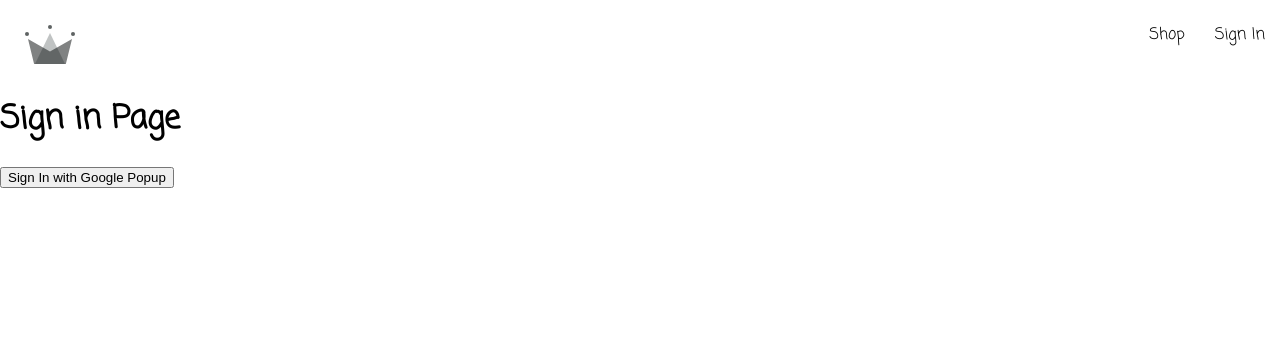
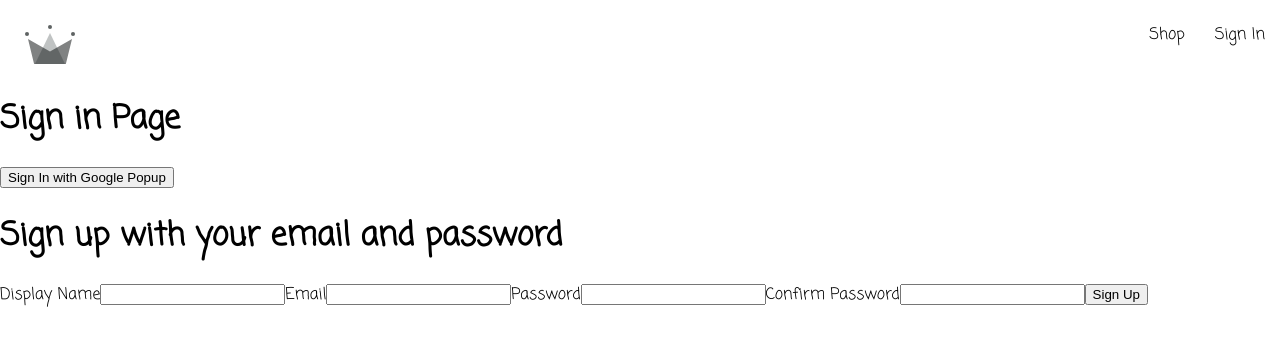
Before and after one commit to StellaBalinda/crwn-clothing, a React (Create React App) app: page /sign-in in a window 1280 px wide. Shown: the top 344 px of the page. Built offline with nearby package versions, Linux system fonts and the light colour scheme.

Commit message:
add a sign up form

```diff
--- /dev/null
+++ b/src/components/sign-up/sign-up-form.component.jsx
@@ -0,0 +1,65 @@
+import { useState } from "react";
+
+const defaultFormFields = {
+  displayName: "",
+  email: "",
+  password: "",
+  confirmPassword: "",
+};
+
+const SignUpForm = () => {
+  const [formFields, setFormFields] = useState(defaultFormFields);
+  const { displayName, email, password, confirmPassword } = formFields;
+
+  const handleChange = (event) => {
+    const { name, value } = event.target;
+
+    setFormFields({ ...formFields, [name]: value });
+  };
+
+  return (
+    <div>
+      <h1>Sign up with your email and password</h1>
+      <form onSubmit={() => {}}>
+        <label>Display Name</label>
+        <input
+          type="text"
+          required
+          onChange={handleChange}
+          name="displayName"
+          value={displayName}
+        />
+
+        <label>Email</label>
+        <input
+          type="email"
+          onChange={handleChange}
+          name="email"
+          value={email}
+          required
+        />
+
+        <label>Password</label>
+        <input
+          type="password"
+          onChange={handleChange}
+          name="password"
+          value={password}
+          required
+        />
+
+        <label>Confirm Password</label>
+        <input
+          type="password"
+          onChange={handleChange}
+          name="confirmPassword"
+          value={confirmPassword}
+          required
+        />
+        <button type="submit">Sign Up</button>
+      </form>
+    </div>
+  );
+};
+
+export default SignUpForm;
--- a/src/routes/sign-in/sign-in.component.jsx
+++ b/src/routes/sign-in/sign-in.component.jsx
@@ -2,6 +2,8 @@
   signInWithGooglePopup,
   createUserDocumentFromAuth,
 } from "../../utils/firebase/firebase.utils";
+
+import SignUpForm from "../../components/sign-up/sign-up-form.component";
 
 const SignIn = () => {
   const logGoogleUser = async () => {
@@ -13,6 +15,7 @@
     <div>
       <h1>Sign in Page</h1>
       <button onClick={logGoogleUser}>Sign In with Google Popup</button>
+      <SignUpForm />
     </div>
   );
 };
```
